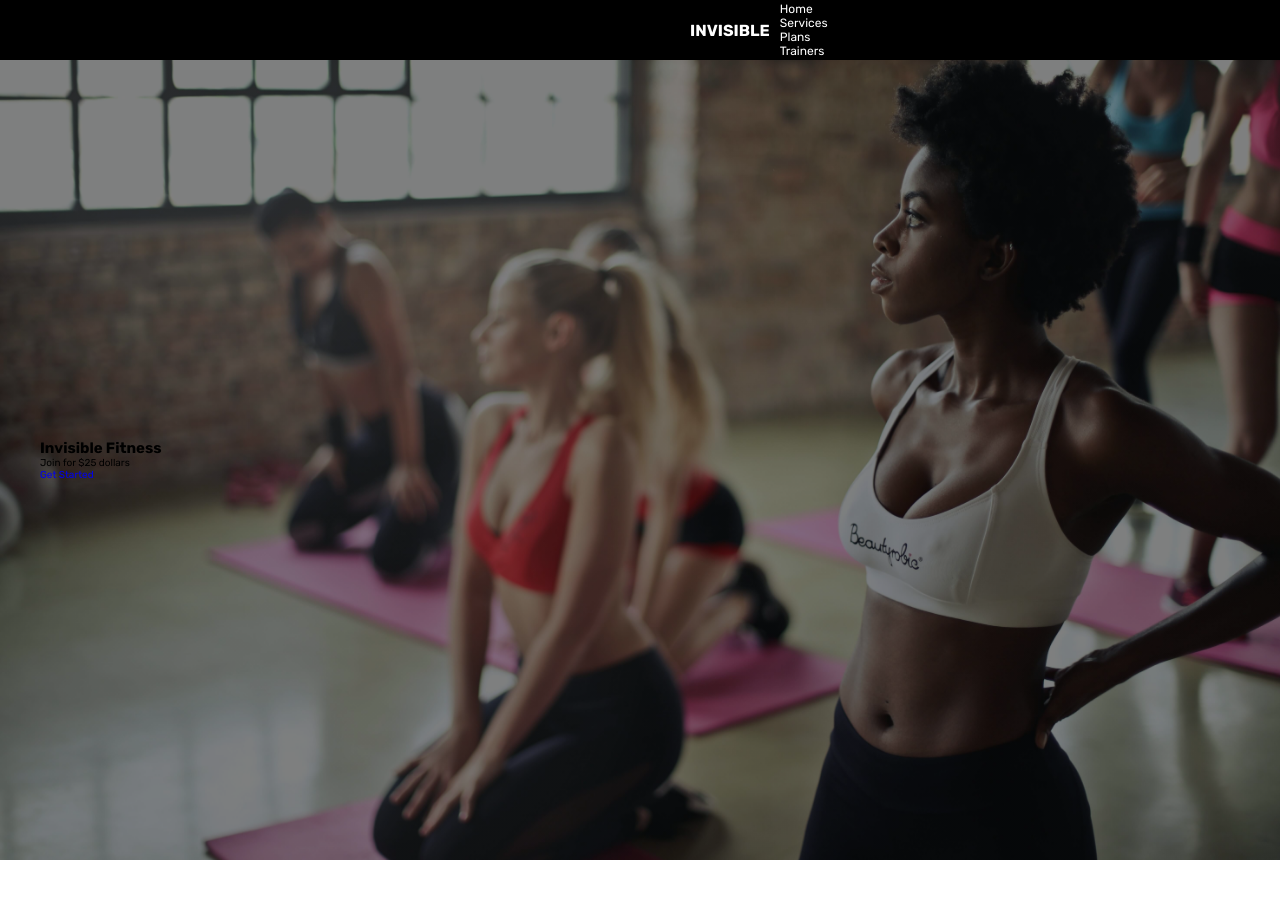
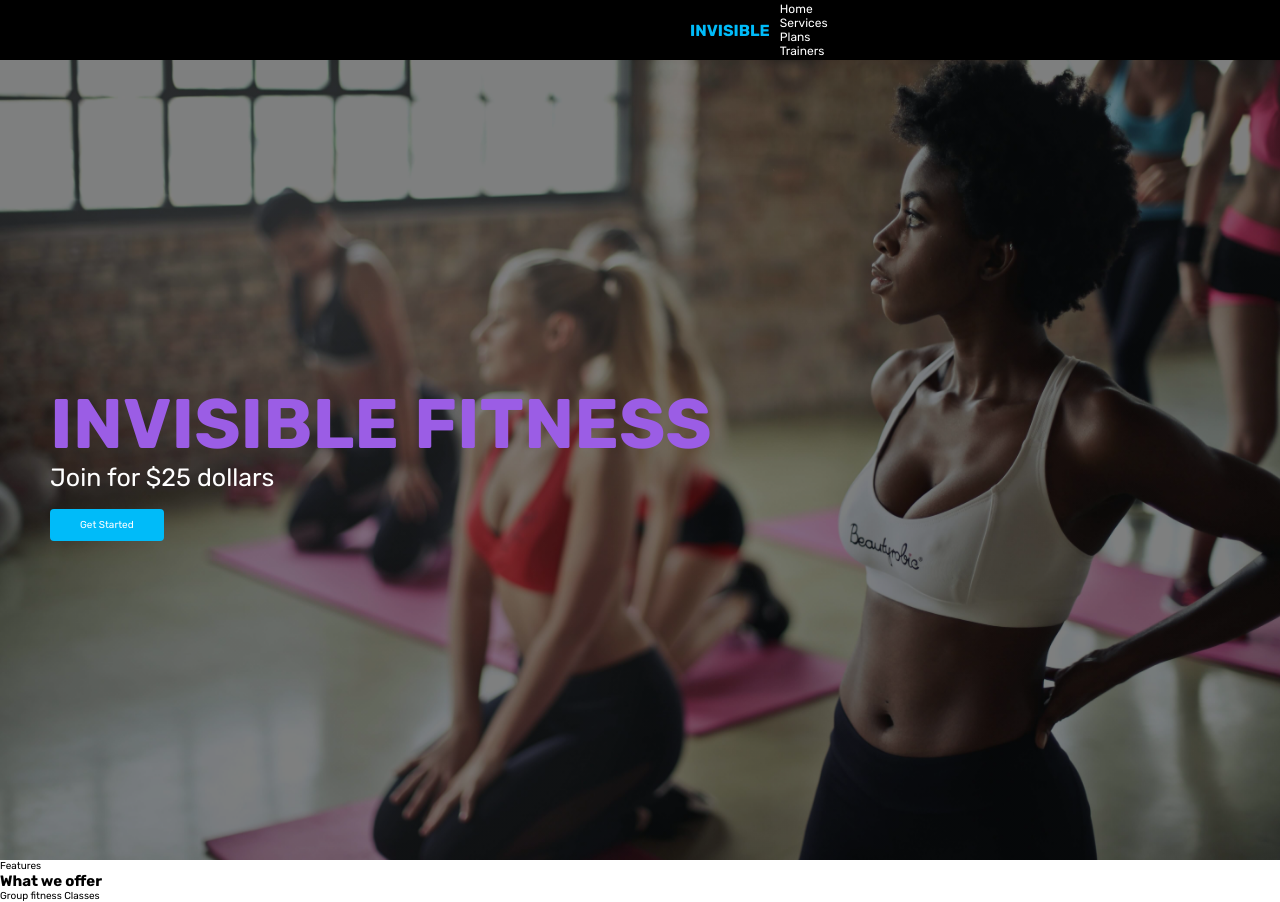
Before and after one commit to Christiano0407/Website-Responsive_Animation, a website: page src/html/index.html in a window 1280 px wide. Shown: the top 902 px of the page. Before the commit the page ends 860 px from the top, so only its background shows below. Drawn offline with Linux system fonts and the light colour scheme; a web font is replaced by a local one.

Commit message:
features

```diff
--- a/src/css/mediaQueries/media1.css
+++ b/src/css/mediaQueries/media1.css
@@ -48,7 +48,7 @@
     top: -1000px;
 }
 .navBar__menu.active {
-    top: 12%;
+    top: 9%;
     opacity: 1;
     z-index: 99;
     height: 100vh;
@@ -58,7 +58,7 @@
 .navBar__toggle .bar {
     width: 2.5rem;
     height: .3rem;
-    background-color: var(--Clr-White);
+    background-color: var(--clr-Two);
     margin: .5rem auto;
     display: block;
     transition: all 0.3s ease-in-out;
--- a/src/css/style.css
+++ b/src/css/style.css
@@ -56,7 +56,7 @@ body {
     text-decoration: none;
     padding-left: 1rem;
     font-size: var(--font-size-medium);
-    color: var(--Clr-White);
+    color: var(--clr-One);
     text-transform: uppercase;
     font-weight: bold;
 }
@@ -67,7 +67,7 @@ body {
     font-size: var(--font-size-small);
 }
 .navBar__link:hover {
-    color: var(--clr-complement1);
+    color: var(--clr-One);
 }
 
       /* ====Hero Section==== */
@@ -82,3 +82,36 @@ body {
     justify-content: flex-start;
     align-items: center;
 }
+.hero__content {
+color: var(--Clr-White);
+padding: 3rem 1rem ;
+line-height: 1;
+}
+.hero__content h1 {
+    font-size: clamp(3rem, 8vw, 7rem);
+    text-transform: uppercase;
+    margin-bottom: 0.5rem;
+    color: var(--clr-Two);
+    font-weight: bold;
+}
+.hero__content p {
+    font-size: clamp(1rem, 4vw, 2.5rem);
+    margin-bottom: 3rem;
+}
+.button {
+    padding: 1rem 3rem;
+    border: none;
+    background-color: var(--clr-One);
+    color: var(--Clr-White);
+    font-size: 1rem;
+    cursor: pointer;
+    outline: none;
+    transition: 0.3s ease;
+    text-decoration: none;
+    border-radius: .4rem;
+}
+.button:hover {
+   background-color: var(--clr-Two);
+}
+
+   /*  ==== Service Section ====*/
--- a/src/html/index.html
+++ b/src/html/index.html
@@ -38,12 +38,25 @@
     </header>
 
     <main>
+                <!-- hero section  -->
         <section class="hero">
-            <div class="hero__container">
+            <div class="hero__content">
                 <h1>Invisible Fitness</h1>
                 <p>Join for $25 dollars</p>
                 <a href="#" class="button">Get Started</a>
             </div>
+        </section>
+               <!--  service section -->
+        <section class="services">
+              <div class="service__container">
+                  <div>
+                      <p class="tipLine">Features</p>
+                      <h1 class="service__Heading">What we offer</h1>
+                      <div class="services__features">
+                          <p class="services__feature">Group fitness Classes</p>
+                      </div>
+                  </div>
+              </div>
         </section>
     </main>
 
```
